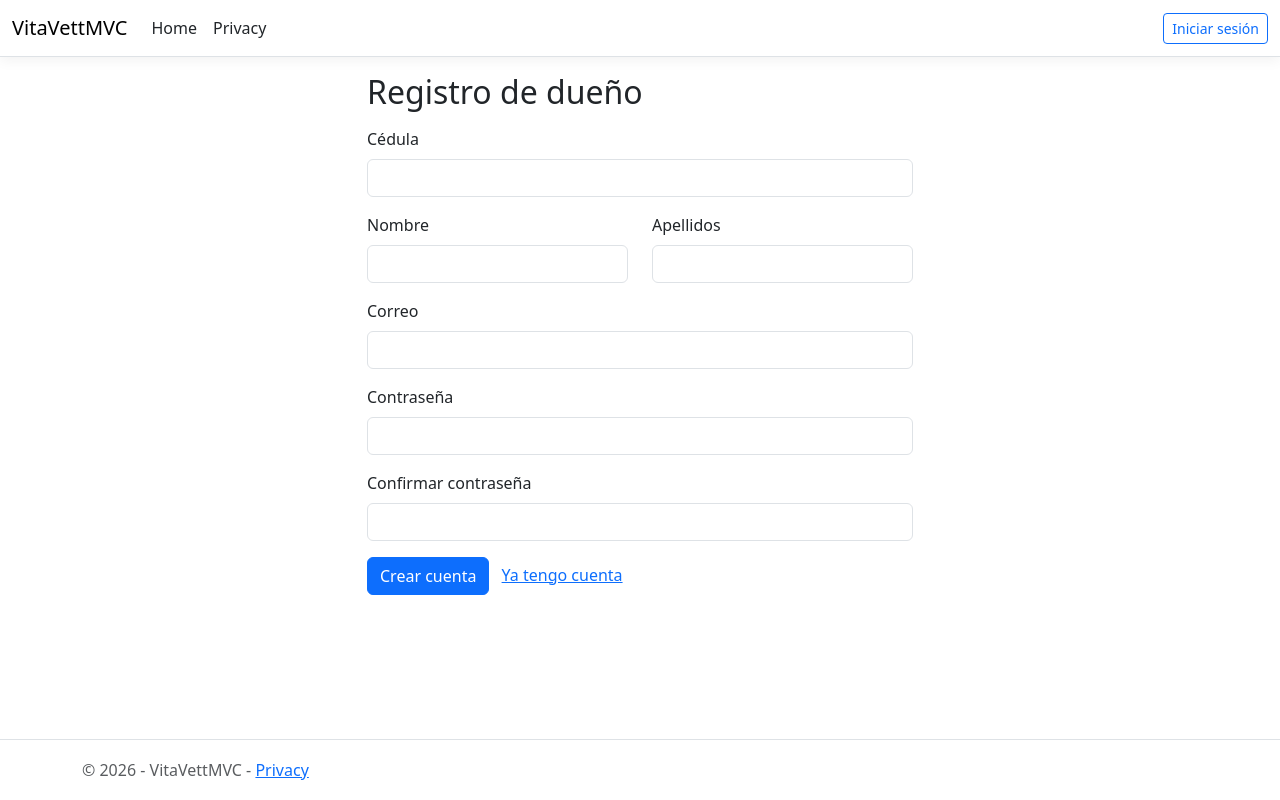
After one commit to SamuelGM06/VitaVettMVC, an ASP.NET Core app: template Views/Auth/Register.cshtml in a window 1280 px wide. The commit adds this page. Run offline with ASP.NET Core 8, Linux system fonts and the light colour scheme; the template is opened without the code that fills it, so the values that code supplies are empty; style sheets or scripts are compiled from the project's sources.

Commit message:
Endpoint register para los duenos

```diff
--- a/Views/Auth/Login.cshtml
+++ b/Views/Auth/Login.cshtml
@@ -24,6 +24,7 @@
             </div>
 
             <button type="submit" class="btn btn-primary">Entrar</button>
+            <a class="ms-2" asp-action="Register">Registrarme como dueño</a>
         </form>
     </div>
 </div>
--- /dev/null
+++ b/Views/Auth/Register.cshtml
@@ -0,0 +1,59 @@
+@using VitaVettMVC.Models.ViewModels
+@model RegistroDuenoViewModel
+@{
+    ViewData["Title"] = "Registro de dueño";
+}
+
+<div class="row justify-content-center">
+    <div class="col-md-6">
+        <h2 class="mb-3">Registro de dueño</h2>
+
+        <form asp-action="Register" method="post">
+            <div asp-validation-summary="ModelOnly" class="text-danger mb-3"></div>
+
+            <div class="mb-3">
+                <label asp-for="Cedula" class="form-label"></label>
+                <input asp-for="Cedula" class="form-control" autocomplete="username" />
+                <span asp-validation-for="Cedula" class="text-danger"></span>
+            </div>
+
+            <div class="row">
+                <div class="col-md-6 mb-3">
+                    <label asp-for="Nombre" class="form-label"></label>
+                    <input asp-for="Nombre" class="form-control" />
+                    <span asp-validation-for="Nombre" class="text-danger"></span>
+                </div>
+                <div class="col-md-6 mb-3">
+                    <label asp-for="Apellidos" class="form-label"></label>
+                    <input asp-for="Apellidos" class="form-control" />
+                    <span asp-validation-for="Apellidos" class="text-danger"></span>
+                </div>
+            </div>
+
+            <div class="mb-3">
+                <label asp-for="Email" class="form-label">Correo</label>
+                <input asp-for="Email" class="form-control" autocomplete="email" />
+                <span asp-validation-for="Email" class="text-danger"></span>
+            </div>
+
+            <div class="mb-3">
+                <label asp-for="Password" class="form-label">Contraseña</label>
+                <input asp-for="Password" class="form-control" autocomplete="new-password" />
+                <span asp-validation-for="Password" class="text-danger"></span>
+            </div>
+
+            <div class="mb-3">
+                <label asp-for="ConfirmPassword" class="form-label"></label>
+                <input asp-for="ConfirmPassword" class="form-control" autocomplete="new-password" />
+                <span asp-validation-for="ConfirmPassword" class="text-danger"></span>
+            </div>
+
+            <button type="submit" class="btn btn-primary">Crear cuenta</button>
+            <a class="ms-2" asp-action="Login">Ya tengo cuenta</a>
+        </form>
+    </div>
+</div>
+
+@section Scripts {
+    <partial name="_ValidationScriptsPartial" />
+}
```
Also changed, not shown: Controllers/AuthController.cs (+79 -11 lines), Models/ViewModels/RegistroDuenoViewModel.cs (added, +35 -0 lines).
